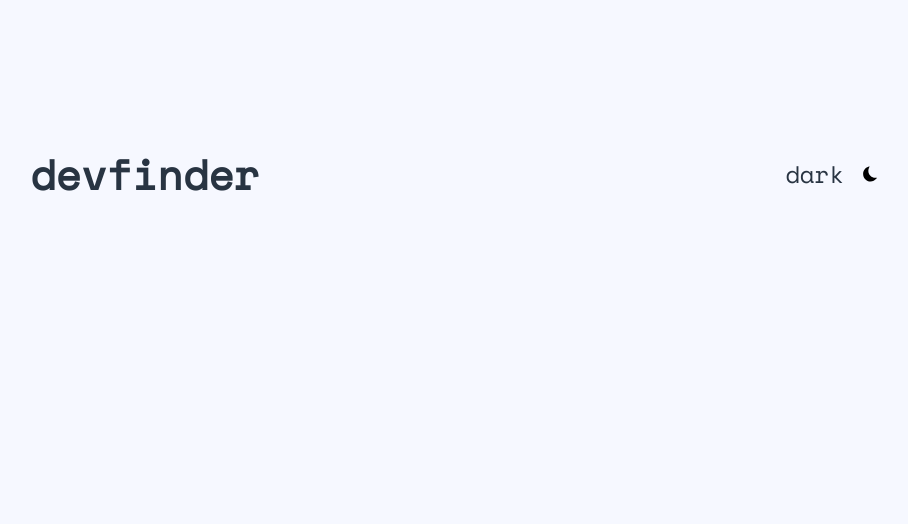
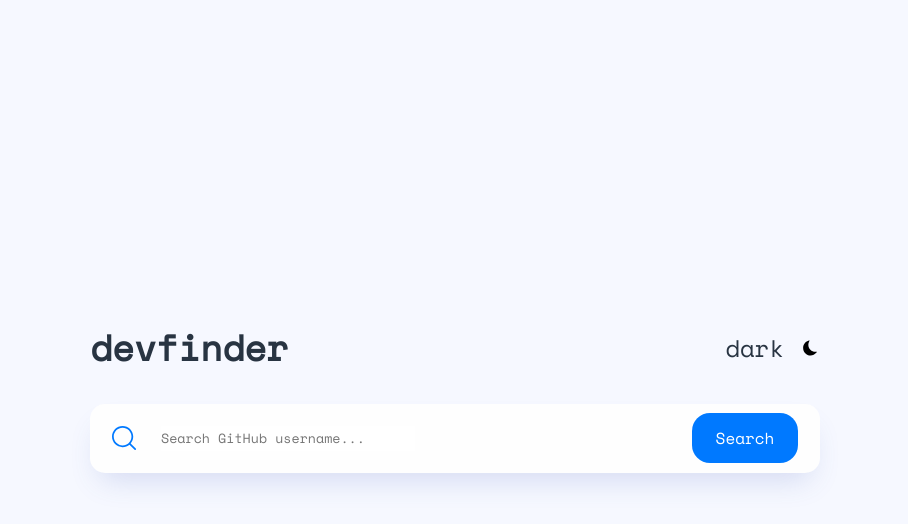
Before and after one commit to frankgomezdev/gitrepo-finder, a Next.js app: page / in a window 1280 px wide. Shown: the top 524 px of the page, without its empty margins (185-1093 px from the left). Built offline with nearby package versions, Linux system fonts and the light colour scheme.

Commit message:
implemented styling for searchbar

```diff
--- a/src/app/components/Header.jsx
+++ b/src/app/components/Header.jsx
@@ -11,7 +11,7 @@ export default function Header() {
 
   return (
     <div className="header">
-      <h1>devfinder</h1>
+      <h2>devfinder</h2>
       <div className="toggle-container">
       <span>dark</span>
         <button onClick={toggleTheme} className="theme-toggle">
--- a/src/app/components/SearchBar.jsx
+++ b/src/app/components/SearchBar.jsx
@@ -1,4 +1,24 @@
-
 export default function SearchBar() {
-
+  return (
+    <div className="search-bar">
+      <div className="search-bar-input">
+        <svg
+          xmlns="http://www.w3.org/2000/svg"
+          width="25"
+          height="24"
+          viewBox="0 0 25 24"
+          fill="none"
+        >
+          <path
+            fill-rule="evenodd"
+            clip-rule="evenodd"
+            d="M10.6087 0C4.7591 0 0 4.74609 0 10.5797C0 16.4133 4.75915 21.1594 10.6087 21.1594C13.2162 21.1594 15.6071 20.2163 17.4563 18.6542L22.575 23.747C22.7449 23.9157 22.9664 24 23.1884 24C23.4118 24 23.635 23.9145 23.8049 23.7438C24.1435 23.4032 24.142 22.8527 23.8017 22.5139L18.6893 17.4274C20.2652 15.5807 21.2174 13.189 21.2174 10.5797C21.2174 4.74609 16.4582 0 10.6087 0ZM16.9346 16.7705C18.5071 15.1744 19.4782 12.9879 19.4782 10.5797C19.4782 5.70488 15.4994 1.73908 10.6087 1.73908C5.71794 1.73908 1.73913 5.70488 1.73913 10.5797C1.73913 15.4542 5.71794 19.4203 10.6087 19.4203C13.0163 19.4203 15.2029 18.4591 16.8027 16.9016C16.8211 16.879 16.8407 16.8571 16.8617 16.836C16.885 16.8125 16.9094 16.7907 16.9346 16.7705Z"
+            fill="#0079FF"
+          />
+        </svg>
+        <input type="text" placeholder="Search GitHub username..." />
+      </div>
+      <button className="search-bar-button">Search</button>
+    </div>
+  );
 }
--- a/src/app/globals.css
+++ b/src/app/globals.css
@@ -48,14 +48,19 @@ body {
   line-height: 2.5rem;
   background-color: var(--bg);
   color: var(--text-primary);
-  display: flex;
-  justify-content: center;
-  min-height: 100vh;
-  width: 100%;
+  /* display: flex;
+  justify-content: center; */
+  height: 100vh;
 }
 
+input, button {
+  font-family: 'Space Mono', monospace;
+}
+
+
+
 /* typography */
-h1, .h1 {
+/* h1, .h1 {
   font-size: 2.6rem;
   line-height: 3.8rem;
   font-weight: 700;
@@ -77,15 +82,27 @@ h4, .h4 {
   font-size: 1.3rem;
   line-height: 2rem;
   font-weight: 400;
+} */
+
+/* main container */
+.main-container {
+  width: 100%;
+  font-family: 'Space Mono', monospace;
+  max-width: 730px;
+  margin: 0 auto;
+  min-height: 100vh;
+  display: flex;
+  flex-direction: column;
+  justify-content: center;
 }
-
 
 /* header */
 .header {
   display: flex;
-  justify-content: center;
+  justify-content: space-between;
   align-items: center;
-  gap: 524px;;
+  width: 100%;
+  margin-bottom: 36px;
 }
 
 .header > span {
@@ -117,10 +134,44 @@ h4, .h4 {
   height: 20px;
 }
 
-/* main container */
-.main-container {
+/* search bar */
+
+.search-bar {
+  display: flex;
+  align-items: center;
+  justify-content: space-between;
+  padding: 22px 22px;
   width: 100%;
-  max-width: 730px;
-  margin: 0 auto;
-  padding: 144px 24px;
+  height: 69px;
+  background-color: var(--light-card-bg);
+  border-radius: 15px;
+  box-shadow: 0px 16px 30px -10px rgba(70, 96, 187, 0.20);
 }
+
+.search-bar-input {
+  display: flex;
+  align-items: center;
+  gap: 24px;
+}
+
+.search-icon {
+  width: 24px;
+  height: 24px;
+  color: var(--light-btn-primary);
+}
+
+.search-bar-input > input {
+  border: none;
+  width: 254px;
+  height: 25px;
+}
+
+.search-bar-button {
+  width: 106px;
+  height: 50px;
+  background-color: var(--light-btn-primary);
+  color: #FFFFFF;
+  font-size: 16px;
+  border-radius: 18px;
+  border: none;
+}
--- a/src/app/layout.js
+++ b/src/app/layout.js
@@ -19,9 +19,7 @@ export const metadata = {
 export default function RootLayout({ children }) {
   return (
     <html lang="en">
-      <body
-        className={`${geistSans.variable} ${geistMono.variable} antialiased`}
-      >
+      <body>
         {children}
       </body>
     </html>
--- a/src/app/page.js
+++ b/src/app/page.js
@@ -1,11 +1,12 @@
 'use client';
 
 import Header from "./components/Header";
-
+import SearchBar from "./components/SearchBar";
 export default function Home() {
     return (
       <main className="main-container">
         <Header />
+        <SearchBar />
       </main>
     )
 }
```
